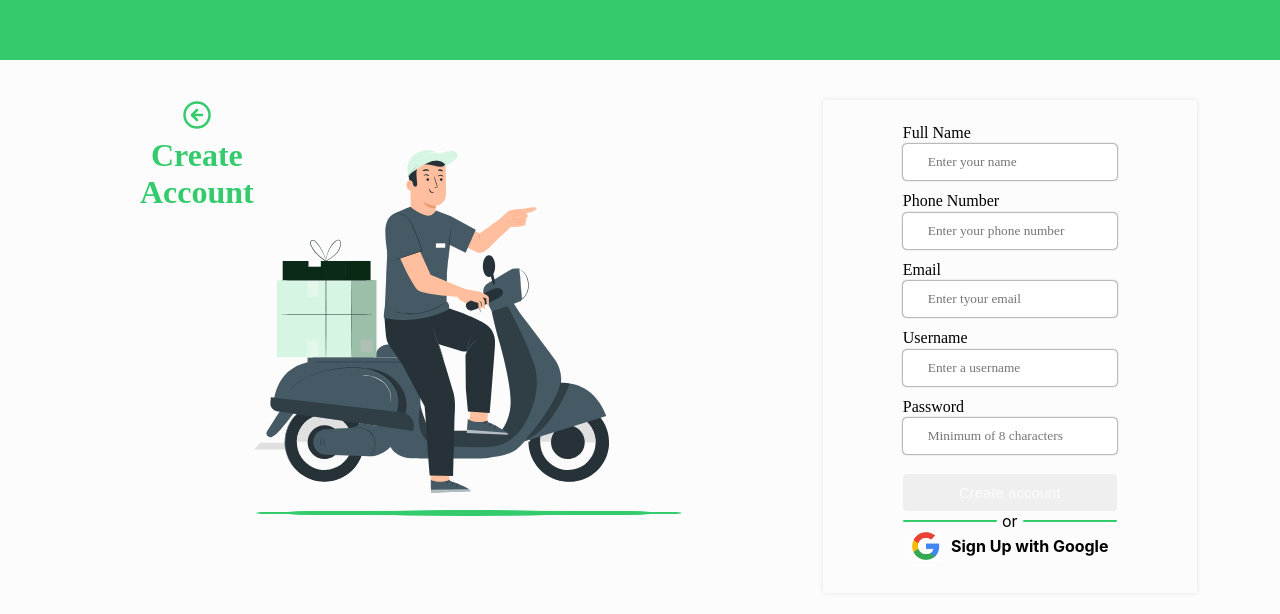
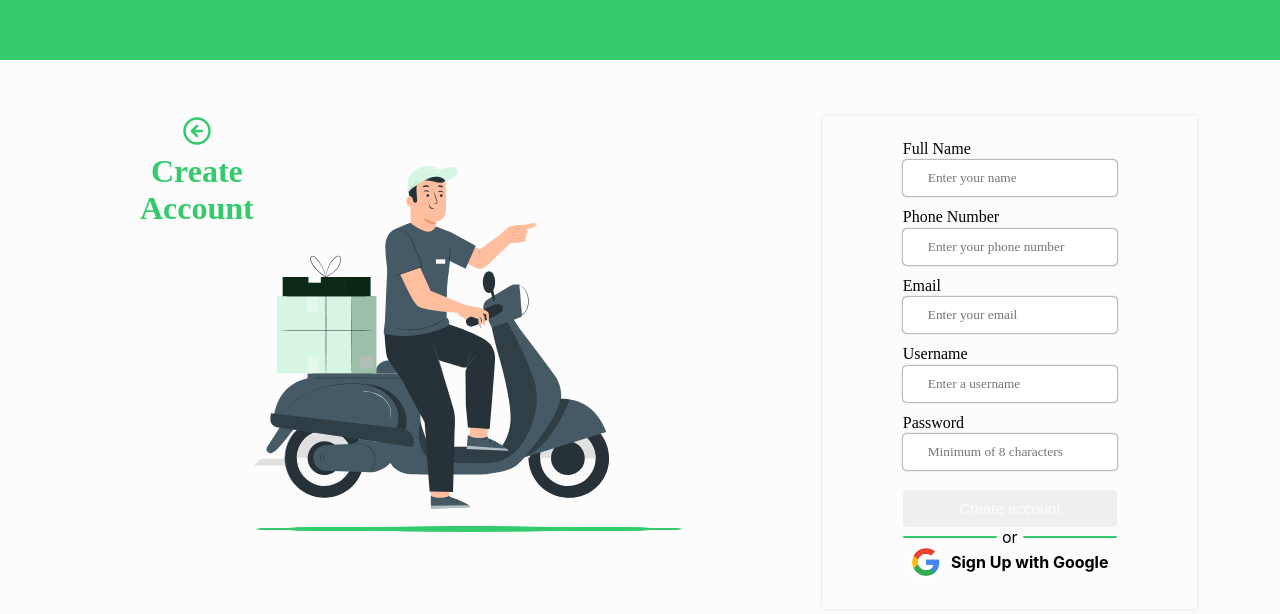
Before and after one commit to Prom1234pro/RiderApp-Frontend, a React (Create React App) app: page / in a window 1280 px wide. Shown: the part 740-1354 px from the top of the page. Built offline with nearby package versions, Linux system fonts and the light colour scheme.

Commit message:
initial commit

```diff
--- /dev/null
+++ b/src/components/Character/Character.jsx
@@ -0,0 +1,20 @@
+import React from 'react'
+import character from "../../assets/Character.svg"
+
+function Character(props) {
+    const {icons, create, account}= props
+  return (
+    <div className="character">
+    <div className="create-account">
+        <p>{icons}</p>
+        <h1>{create} <br />{account}</h1>
+    </div>
+    <div className="d-rider">
+        <img src={character} alt="" height='70%'/>
+    <hr />
+    </div>
+</div>
+  )
+}
+
+export default Character
--- a/src/pages/SignUp/SignUp.css
+++ b/src/pages/SignUp/SignUp.css
@@ -6,7 +6,7 @@ body{
 .sign-up-page{
     display: flex;
     max-width: 1000px;
-    margin: 5vh auto;
+    margin: 7vh auto;
     gap: 30%;
 }
 .character{
--- a/src/pages/SignUp/SignUp.jsx
+++ b/src/pages/SignUp/SignUp.jsx
@@ -1,12 +1,12 @@
 import React from 'react'
 import { FiArrowLeftCircle } from "react-icons/fi";
-import character from "../../assets/Character.svg"
 import Button from '../../components/Form/Button'
 import Horizontal from '../../components/Horizontalrule'
 import SocialMedialSignUp from '../../components/SocialMedialSignUp'
 import image from "../../assets/google.png"
 import Forms from '../../components/Form/'
 import './SignUp.css'
+import Character from '../../components/Character/Character'
 
 function SignUp() {
 	const formProps = [
@@ -25,7 +25,7 @@ function SignUp() {
 		{
 			id: "email",
 			text: "Email",
-			placeholder: "Enter tyour email",
+			placeholder: "Enter your email",
 			type: "email"
 		},
 		{
@@ -43,16 +43,7 @@ function SignUp() {
 	]
 	return (
 		<div className='sign-up-page'>
-			<div className="character">
-				<div className="create-account">
-					<p><FiArrowLeftCircle/></p>
-					<h1>Create <br /> Account</h1>
-				</div>
-				<div className="d-rider">
-					<img src={character} alt="" height='70%'/>
-				<hr />
-				</div>
-			</div>
+			<Character icons={<FiArrowLeftCircle/>} create="Create" account="Account" />
 			<div className="sign-up-form-container">
 				<Forms formInput={formProps}/>
 				<div className="sign-up-button">
```
Also changed, not shown: src/pages/SignUp/OtpVerification.jsx (added, +13 -0 lines).
